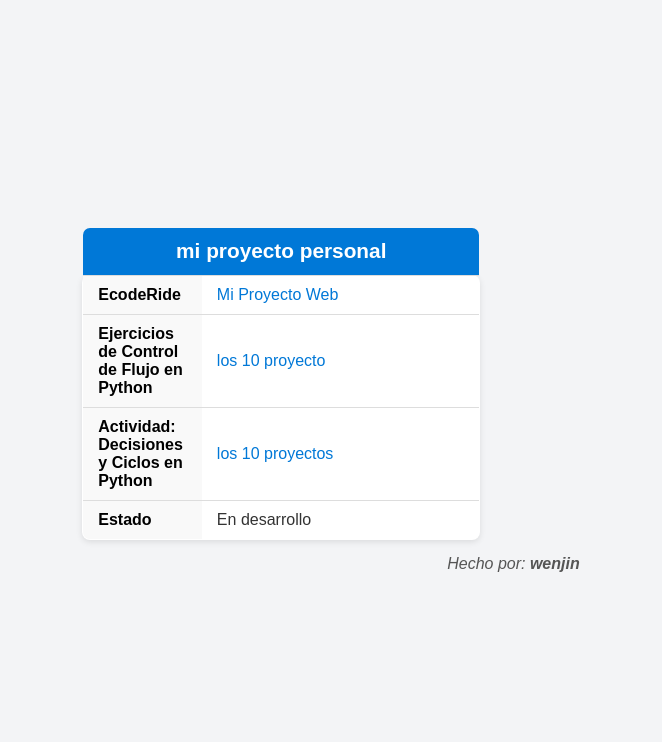
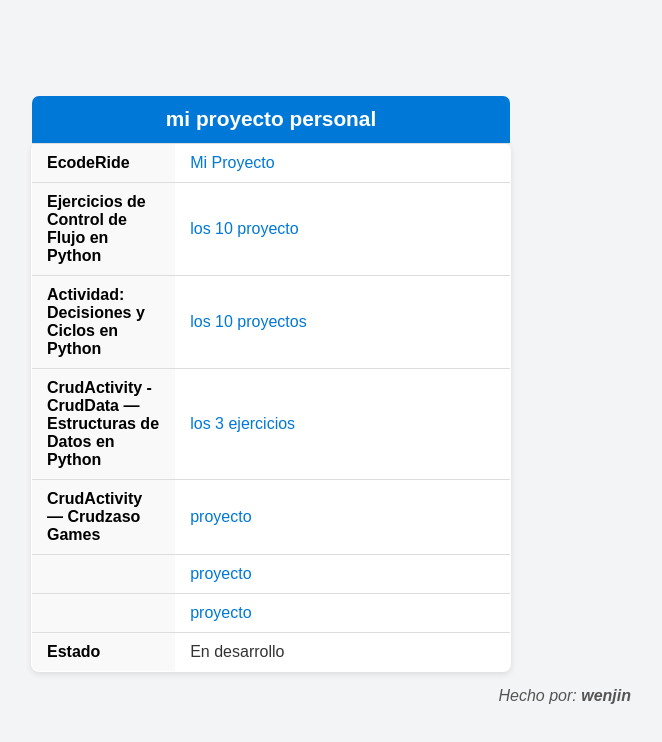
Before and after one commit to TzerK-LAST/portafolio.html, a plain HTML site: page index.html in a window 1280 px wide. Shown: the whole page, without its empty margins (309-971 px from the left). Drawn offline with Linux system fonts and the light colour scheme.

Commit message:
Update index.html

```diff
--- a/index.html
+++ b/index.html
@@ -74,7 +74,7 @@
             <caption>mi proyecto personal</caption>
             <tr>
                 <th>EcodeRide</th>
-                <td><a href="https://github.com/TzerK-LAST/EcoRide-simulador-de-alquiler/blob/main/EcoRide.py">Mi Proyecto Web</a></td>
+                <td><a href="https://github.com/TzerK-LAST/EcoRide-simulador-de-alquiler/blob/main/EcoRide.py">Mi Proyecto</a></td>
             </tr>
             <tr>
                 <th>Ejercicios de Control de Flujo en Python</th>
@@ -84,6 +84,27 @@
                 <th>Actividad: Decisiones y Ciclos en Python</th>
                 <td><a href="https://github.com/TzerK-LAST/Actividad-Decisiones-y-Ciclos-en-Python">los 10 proyectos</a></td>
             </tr>
+             <tr>
+                <th>CrudActivity - CrudData — Estructuras de Datos en Python</th>
+                <td><a href="">los 3 ejercicios</a></td>
+            </tr>
+                <tr>
+                <th>CrudActivity — Crudzaso Games</th>
+                <td><a href="">proyecto</a></td>
+            </tr>
+                <tr>
+                <th></th>
+                <td><a href="">proyecto</a></td>
+            </tr>
+                </tr>
+                <tr>
+                <th></th>
+                <td><a href="">proyecto</a></td>
+            </tr>
+
+
+
+
             <tr>
                 <th>Estado</th>
                 <td>En desarrollo</td>
```
